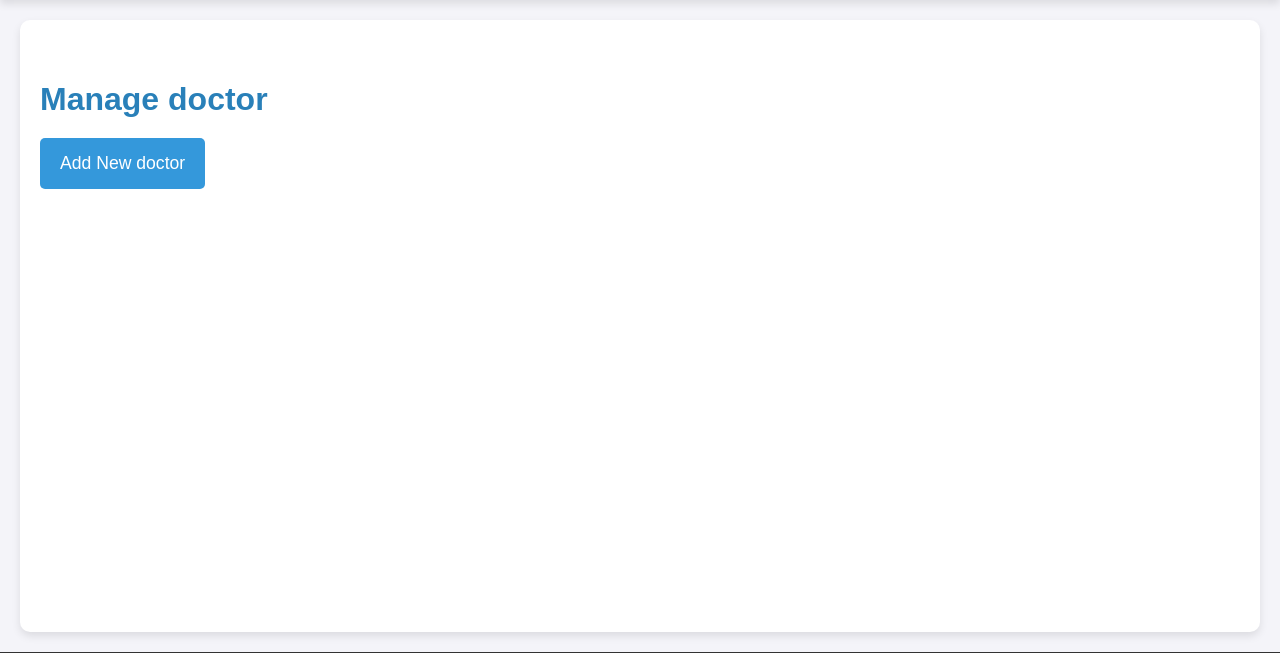
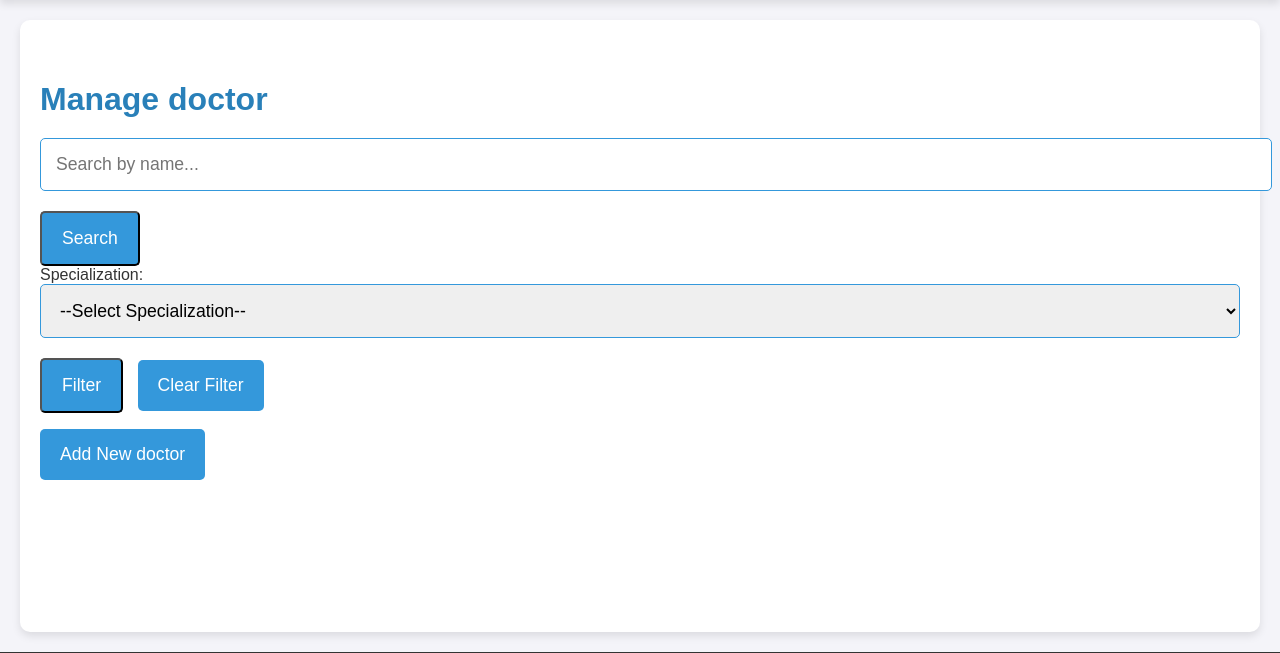
Before and after one commit to hania-imtisal234/Django_W4_Assignment, a Django app: page /manage/doctor/ in a window 1280 px wide. Shown: the part 58-711 px from the top of the page. Run offline with Django 5.2, Linux system fonts and the light colour scheme; the visitor is signed in with stand-in values (Sample User, id 1); data comes from the database, SQL or seed files in the repository.

Commit message:
added search and filter and added password in admin web view

```diff
--- a/src/web/appointments/views.py
+++ b/src/web/appointments/views.py
@@ -13,8 +13,10 @@ def show_appointments(request, user_id, user_type):
 
         # Admin: View all appointments
         if request.user.is_superuser:
-            appointments = Appointment.objects.all().order_by('-scheduled_at')
-
+            if user_type=='doctor':
+                appointments = Appointment.objects.filter(doctor=user_id).order_by('-scheduled_at')
+            else:
+                appointments = Appointment.objects.filter(patient=user_id).order_by('-scheduled_at')
         # Doctor: View their own appointments
         elif request.user.groups.filter(name='doctor').exists() and user_type == 'doctor':
             if request.user == user:
--- a/src/web/users/templates/users/add_user.html
+++ b/src/web/users/templates/users/add_user.html
@@ -4,7 +4,7 @@
 
 {% block content %}
 <h1>Add New {{ user_type }}</h1>
-<form method="post" action="{% url 'add' user_type %}" class="form-container">
+<form method="post" action="{% url 'add' user_type=user_type %}" class="form-container">
     {% csrf_token %}
     {{ form.as_p }}
     <button type="submit" class="btn btn-primary">Add User</button>
--- a/src/web/users/templates/users/edit-user.html
+++ b/src/web/users/templates/users/edit-user.html
@@ -4,7 +4,7 @@
 
 {% block content %}
 <h1>Edit User</h1>
-<form method="post" action="{% url 'edit' user_type user.id %}" class="form-container">
+<form method="post" action="{% url 'edit' user_type=user_type user_id=user.id %}" class="form-container">
     {% csrf_token %}
     {{ form.as_p }}
     <button type="submit" class="btn btn-primary">Save Changes</button>
--- a/src/web/users/templates/users/manage-users.html
+++ b/src/web/users/templates/users/manage-users.html
@@ -2,7 +2,7 @@
 
 {% block title %}Manage {{ user_type }}{% endblock %}
 
-{%block header%}
+{% block header %}
 <header>
     <nav>
         <a href="{% url 'manage-users' 'doctor' %}">Manage Doctors</a>
@@ -10,10 +10,33 @@
         <a href="{% url 'logout' %}">Logout</a>
     </nav>
 </header>
-{%endblock%}
+{% endblock %}
 
 {% block content %}
     <h1>Manage {{ user_type }}</h1>
+
+    <form method="GET" action="{% url 'manage-users' user_type %}">
+        <div>
+            <input type="text" name="search" placeholder="Search by name..." value="{{ search_query }}">
+            <button type="submit" class="btn btn-primary">Search</button>
+        </div>
+        {% if user_type == 'doctor' %}
+        <div>
+            <label for="specialization">Specialization:</label>
+            <select id="specialization" name="specialization">
+                <option value="">--Select Specialization--</option>
+                {% for spec in specializations %}
+                    <option value="{{ spec }}" {% if spec == specialization_filter %}selected{% endif %}>
+                        {{ spec }}
+                    </option>
+                {% endfor %}
+            </select>
+            <button type="submit" class="btn btn-primary">Filter</button>
+            <a href="{% url 'manage-users' user_type %}" class="btn btn-secondary">Clear Filter</a>
+        </div>
+        {% endif %}
+    </form>
+
     <ul class="user-list">
         {% for user in users %}
         <li>
--- a/src/web/users/views.py
+++ b/src/web/users/views.py
@@ -1,10 +1,14 @@
+from django import forms
 from django.contrib.auth import login, logout
-from django.shortcuts import render, redirect,get_object_or_404,reverse
 from django.contrib.auth.forms import AuthenticationForm
-from django.contrib.auth.decorators import login_required,permission_required
-from django.core.exceptions import PermissionDenied,ValidationError
+from django.contrib.auth.decorators import login_required, permission_required
+from django.core.exceptions import PermissionDenied, ValidationError
+from django.shortcuts import render, redirect, get_object_or_404
+from django.urls import reverse
+from django.contrib.auth.models import Group
 from .forms import UserForm
 from .models import User
+
 
 def login_view(request):
     if request.method == 'POST':
@@ -52,9 +56,21 @@ def delete_user(request, user_id, user_type):
     else:
         raise PermissionDenied("You do not have permission to delete this user.")
 
+from django.shortcuts import render, redirect
+from django.core.exceptions import ValidationError
+from .models import User
+from django.contrib.auth.decorators import login_required, permission_required
+
 @login_required
 @permission_required('users.view_user', raise_exception=True)
 def manage_users(request, user_type):
+    search_query = request.GET.get('search', '')
+    specialization_filter = request.GET.get('specialization', '')
+
+    # Handle search query and clear filters
+    if search_query:
+        specialization_filter = ''  # Clear the specialization filter if a search is performed
+
     if request.user.is_superuser:
         if user_type == 'doctor':
             users = User.get_doctors()
@@ -65,7 +81,7 @@ def manage_users(request, user_type):
     elif request.user.groups.filter(name='doctor').exists():
         if user_type == 'patient':
             users = User.objects.filter(doctor_appointment__doctor=request.user).distinct()
-        elif user_type == 'doctor' and request.user.groups.filter(name='doctor').exists():
+        elif user_type == 'doctor':
             users = [request.user]
         else:
             raise ValidationError("Invalid user type specified.")
@@ -77,7 +93,20 @@ def manage_users(request, user_type):
     else:
         raise PermissionDenied("You do not have permission to view this page.")
 
-    return render(request, 'users/manage-users.html', {'users': users, 'user_type': user_type})
+    if search_query:
+        users = users.filter(name__icontains=search_query)
+    if specialization_filter:
+        users = users.filter(specialization=specialization_filter)
+
+    specializations = User.objects.values_list('specialization', flat=True).distinct()
+
+    return render(request, 'users/manage-users.html', {
+        'users': users,
+        'user_type': user_type,
+        'search_query': search_query,
+        'specializations': specializations,
+        'specialization_filter': specialization_filter
+    })
 
 @login_required
 @permission_required('users.change_user', raise_exception=True)
@@ -87,14 +116,14 @@ def edit_user(request, user_type, user_id):
         raise PermissionDenied("You do not have permission to edit this user.")
 
     if request.method == 'POST':
-        form = UserForm(request.POST, instance=user, user=request.user)
+        form = UserForm(request.POST, instance=user)
         if form.is_valid():
             form.save()
             return redirect(reverse('manage-users', kwargs={'user_type': user_type}))
         else:
             raise ValidationError("Error in form submission.")
     else:
-        form = UserForm(instance=user, user=request.user)
+        form = UserForm(instance=user)
 
     return render(request, 'users/edit-user.html', {'form': form, 'user': user, 'user_type': user_type})
 
@@ -105,6 +134,7 @@ def add_user(request, user_type):
         form = UserForm(request.POST)
         if form.is_valid():
             user = form.save(commit=False)
+            user.set_password(form.cleaned_data['password2'])
             user.save()
             if user_type == 'doctor':
                 doctor_group, created = Group.objects.get_or_create(name='doctor')
@@ -114,6 +144,7 @@ def add_user(request, user_type):
                 user.groups.add(patient_group)
             return redirect(reverse('manage-users', kwargs={'user_type': user_type}))
         else:
+            print(form.errors)
             raise ValidationError("Error in form submission.")
     else:
         form = UserForm()
```
Also changed, not shown: src/web/medical_records/views.py (+20 -4 lines), src/web/users/forms.py (+31 -8 lines).
